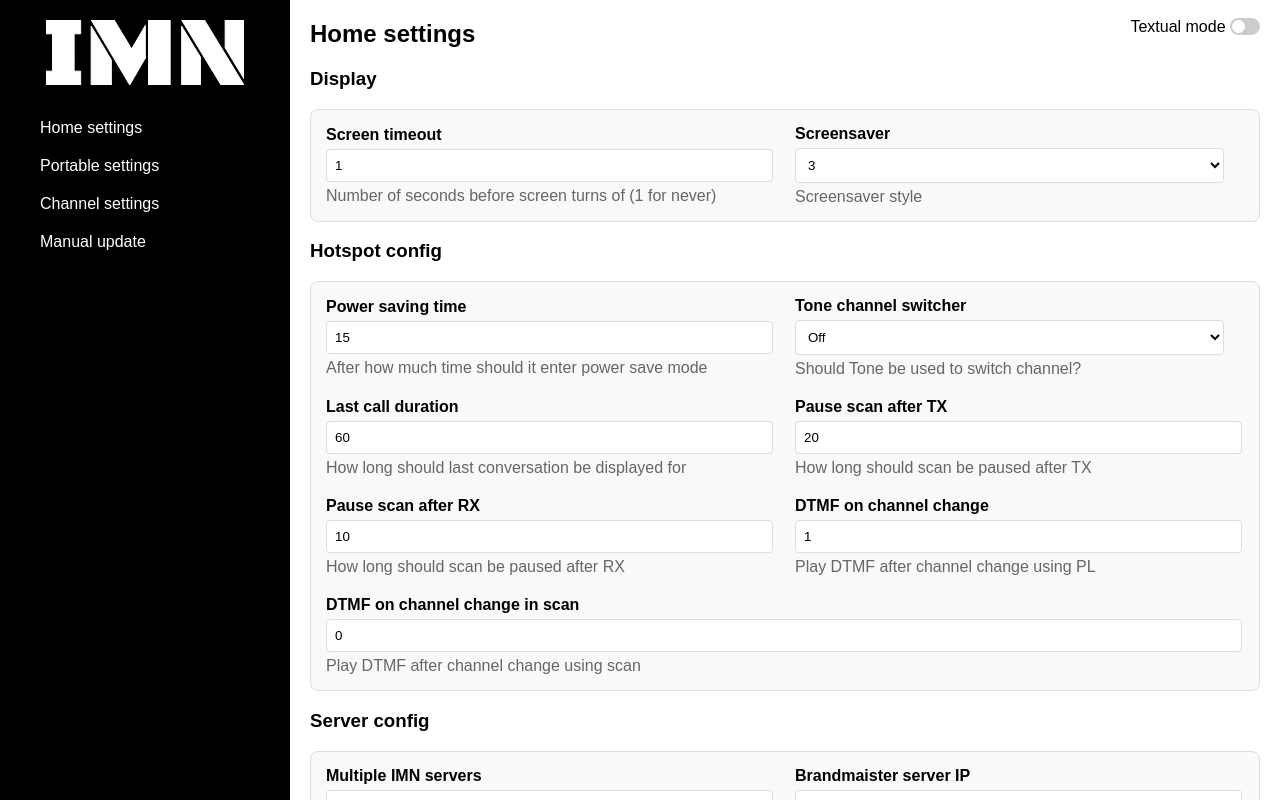
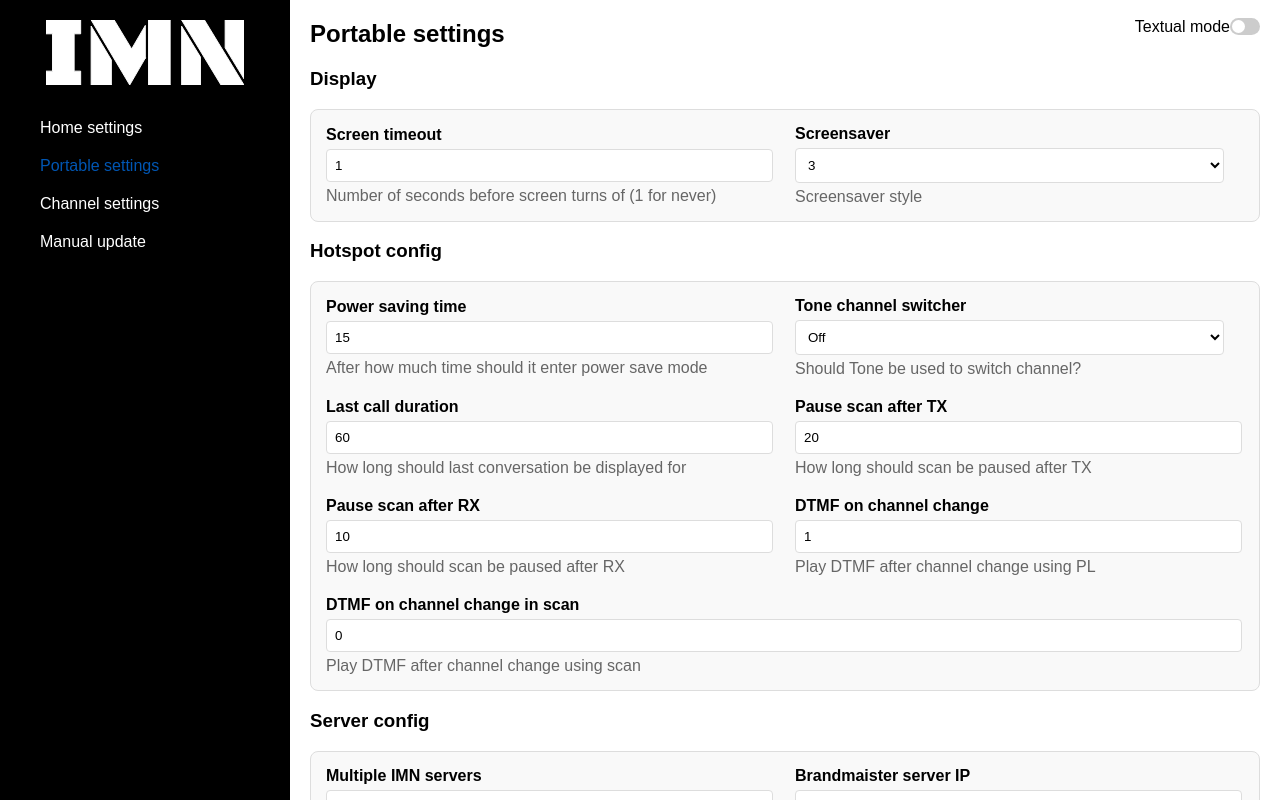
Before and after one commit to nemanjan00/dashboard, a plain HTML site: page index.html in a window 1280 px wide. Both pictures are taken after a click on the link "Portable settings". Drawn offline with Linux system fonts and the light colour scheme.

Commit message:
Implement router

```diff
--- a/app.js
+++ b/app.js
@@ -479,14 +479,75 @@ const generateTextual = settings => {
 	};
 };
 
-getSettings().then(settings => {
+const settingsPage = (type) => {
+	return (view) => {
+		const titleElement = document.createElement("h2");
+
+		const map = {
+			home_settings: "Home settings",
+			portable_settings: "Portable settings"
+		};
+
+		titleElement.innerText = map[type];
+
+		view.appendChild(titleElement);
+
+		const renderTextSwitch = view => {
+			const modeElement = document.createElement("span");
+			modeElement.classList.add("mode");
+
+			const modeSpanElement = document.createElement("span");
+			modeSpanElement.innerText = "Textual mode";
+
+			modeElement.appendChild(modeSpanElement);
+
+			const modeLabelElement = document.createElement("label");
+			modeLabelElement.classList.add("switch");
+
+			const modeInputElement = document.createElement("input");
+			modeInputElement.id = "textual";
+			modeInputElement.type = "checkbox";
+
+			const modeInputSpanElement = document.createElement("span");
+			modeInputSpanElement.classList.add("slider");
+			modeInputSpanElement.classList.add("round");
+
+
+			modeLabelElement.appendChild(modeInputElement);
+			modeLabelElement.appendChild(modeInputSpanElement);
+
+			modeElement.append(modeLabelElement);
+
+			view.appendChild(modeElement);
+		};
+
+		renderTextSwitch(view);
+
+		const settingsContainerElement = document.createElement("div");
+		settingsContainerElement.classList.add("settings-container");
+
+		const settingsSectionsElement = document.createElement("div");
+		settingsSectionsElement.id = "settings-sections";
+
+		settingsContainerElement.appendChild(settingsSectionsElement);
+		view.appendChild(settingsContainerElement);
+
+		const submitButton = document.createElement("button");
+		submitButton.classList.add("submit");
+		submitButton.id = "submit";
+
+		submitButton.innerText = "Submit";
+
+		view.appendChild(submitButton);
+
+		getSettings(type).then(settings => {
 			let source = generateForm(settings);
 
 			const textualCheckbox = document.getElementById("textual");
 
 			textualCheckbox.checked = false;
 
-	textualCheckbox.addEventListener("change", event => {
+			textualCheckbox.addEventListener("change", () => {
 				const newSettings = source.render();
 				const newSettingsParsed = parseSettings(newSettings);
 
@@ -505,3 +566,46 @@ getSettings().then(settings => {
 				modal.style.display = 'flex';
 			});
 		});
+	}
+};
+
+const routes = {
+	home_settings: settingsPage("home_settings"),
+	portable_settings: settingsPage("portable_settings"),
+	channels_settings: () => {},
+	update: () => {}
+};
+
+const goToRoute = (route) => {
+	const view = document.getElementById("view");
+
+	const menuElements = document.querySelectorAll(".menu a");
+
+	menuElements.forEach(element => {
+		if(element.getAttribute("view") === route) {
+			element.classList.add("active");
+			return;
+		}
+
+		element.classList.remove("active");
+	});
+
+	view.innerHTML = "";
+
+	routes[route](view);
+};
+
+const setupRouter = () => {
+	const menuElements = document.querySelectorAll(".menu a");
+
+	menuElements.forEach(element => {
+		const route = element.getAttribute("view");
+
+		element.addEventListener("click", () => {
+			goToRoute(route);
+		});
+	});
+};
+
+setupRouter();
+goToRoute("home_settings");
--- a/index.html
+++ b/index.html
@@ -22,41 +22,14 @@
 				<img src="./logo.svg" />
 			</div>
 			<nav class="menu">
-				<a href="#">Home settings</a>
-				<a href="#">Portable settings</a>
-				<a href="#">Channel settings</a>
-				<a href="#">Manual update</a>
+				<a href="#" view="home_settings">Home settings</a>
+				<a href="#" view="portable_settings">Portable settings</a>
+				<a href="#" view="channels_settings">Channel settings</a>
+				<a href="#" view="update">Manual update</a>
 			</nav>
 		</aside>
 
-		<main class="content" id="home-settings">
-			<h2>Home settings</h2>
-
-			<span class="mode">
-				Textual mode
-				<label class="switch">
-					<input id="textual" type="checkbox">
-					<span class="slider round"></span>
-				</label>
-			</span>
-
-			<div class="settings-container">
-				<div id="settings-sections"></div>
-
-				<!--<div id="settings-sections">-->
-					<!--<div class="settings-section">-->
-						<!--<div class="setting-item">-->
-							<!--<label for="text-input-1">text input:</label>-->
-							<!--<input type="text" id="text-input-1" placeholder="enter text">-->
-						<!--</div>-->
-
-						<!--<button class="add-section">+</button>-->
-					<!--</div>-->
-				<!--</div>-->
-			</div>
-
-			<button class="submit" id="submit">Submit</button>
-		</main>
+		<main class="content" id="view"></main>
 
 		<!-- Modal Structure -->
 		<div class="modal" id="modal">
--- a/style.css
+++ b/style.css
@@ -53,6 +53,10 @@ body {
 	color: #fff;
 	padding: 10px 0;
 	transition: color 0.3s;
+}
+
+.menu a.active {
+	color: #0056b3;
 }
 
 .menu a:hover {
```
Lines whose indentation alone changed are shown as unchanged.
